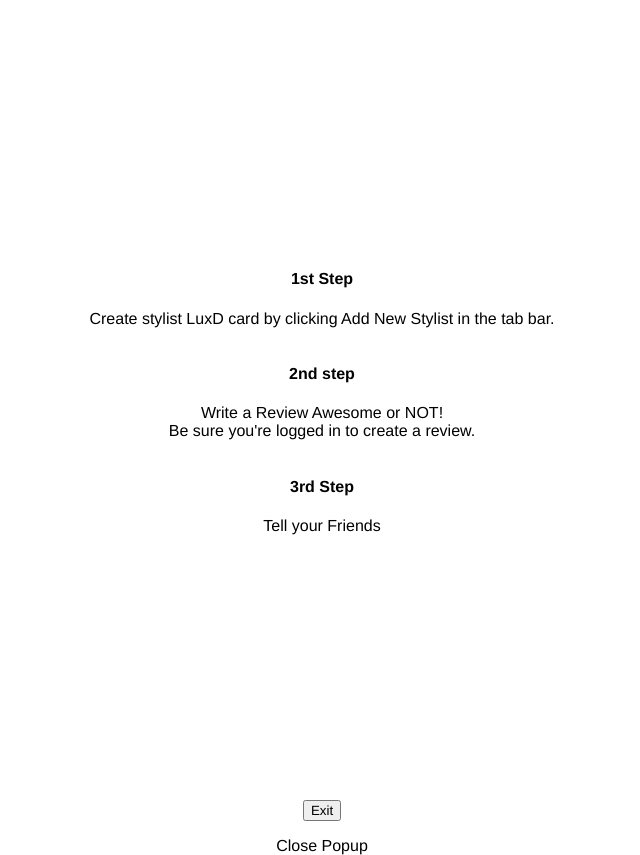
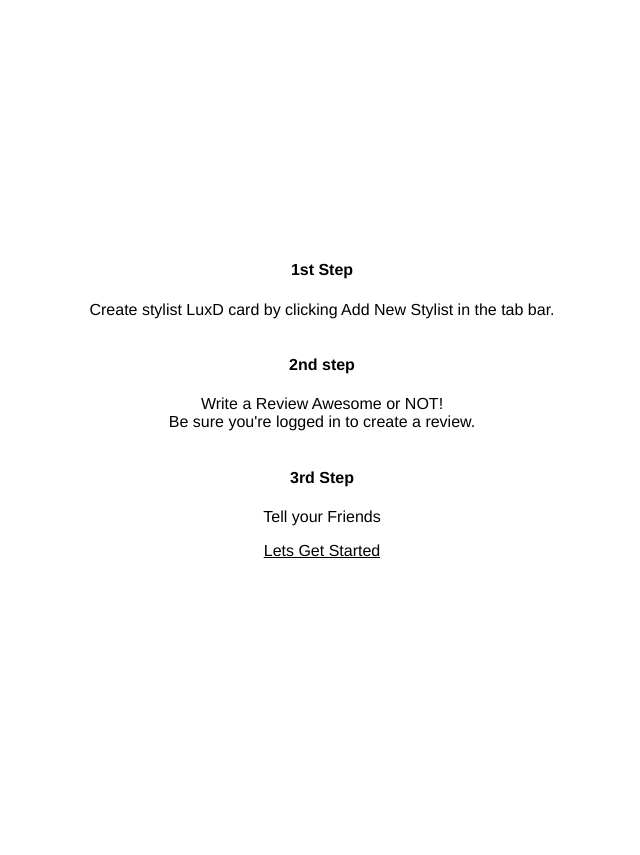
Before and after one commit to Carny94/LUXD-REVIEWS, a Node server app: page /steps in a window 1280 px wide. Shown: the whole page, without its empty margins (318-958 px from the left). After the commit the page ends 558 px from the top, so only its background shows below. Run offline with Node 20, Linux system fonts and the light colour scheme; some libraries are stand-ins or nearby versions.

Commit message:
working on designing new stylist page

```diff
--- a/public/stylesheets/style.css
+++ b/public/stylesheets/style.css
@@ -130,11 +130,12 @@ font-size: large;
 .steps-container {
   display: flex;
   flex-direction: column;
-  align-items: center; /* Center the container horizontally */
-  height: 100vh; /* Set the height to 100% of the viewport height for vertical centering */
+  align-items: center;
+  height: 100vh;
   justify-items: center;
   justify-content: center;
 }
+
 
 /* Show Page */
 
--- a/routes/index.js
+++ b/routes/index.js
@@ -6,8 +6,8 @@ const passport = require('passport');
 router.get('/', function(req, res, next) {
   res.render('index', { title: 'Express' });
 });
-router.get('/steps', function(req, res, next) {
-  res.render('stylist/steps', {title: 'Steps'});
+router.get('/steps', function(req, res) {
+  res.render('partials/steps');
 });
 
 router.get('/auth/google', passport.authenticate(
--- a/views/index.ejs
+++ b/views/index.ejs
@@ -17,9 +17,6 @@
             hair, makeup & more ! <br><br> CLICK BELOW FOR QUICK INSTRUCTIONS
 
         </p>
-        <div class="popup-position" id="steps-popup">
-            <% include('./stylist/steps'); %>
-      </div>
     </div>
     <a href="/steps" >Click for Steps</a>
 
--- a/views/stylist/steps.ejs
+++ b/views/partials/steps.ejs
@@ -22,25 +22,10 @@
                 <h4>3rd Step</h4>
                 <p>Tell your Friends<br> <a href="click-to-start"></a></p>
             </div>
+             <div class="click-here-to-get-started">
+                <a href="../stylist/new">Lets Get Started</a>
+             </div>
         </div>
-        <div class="modal">
-            <button class="btn btn-primary btn-block">Exit</button>
-            <p><a herf="javascript:void(0)" onclick="toggle_visibility('steps-popup');">Close Popup</a></p>
-          </div>
-          <script>
-         function toggle_visibility(id) {
-                var e = document.getElementById(id);
-
-                // Get the computed style
-                var computedStyle = window.getComputedStyle(e);
-
-                if (computedStyle.display === 'none' || e.style.display === 'none') {
-                    e.style.display = 'block';
-                } else {
-                    e.style.display = 'none';
-                }
-                }
-    </script>
     </div>
 
 
--- a/views/stylist/new.ejs
+++ b/views/stylist/new.ejs
@@ -3,7 +3,9 @@
 <head>
     <meta charset="UTF-8">
     <meta name="viewport" content="width=device-width, initial-scale=1.0">
-    <title>Document</title>
+    <title>CreateNew</title>
+    <link rel="stylesheet" href="/stylesheets/new.css">
+
 </head>
 <body>
     <%- include('../partials/header') %>
```
Also changed, not shown: public/stylesheets/new.css (added).
